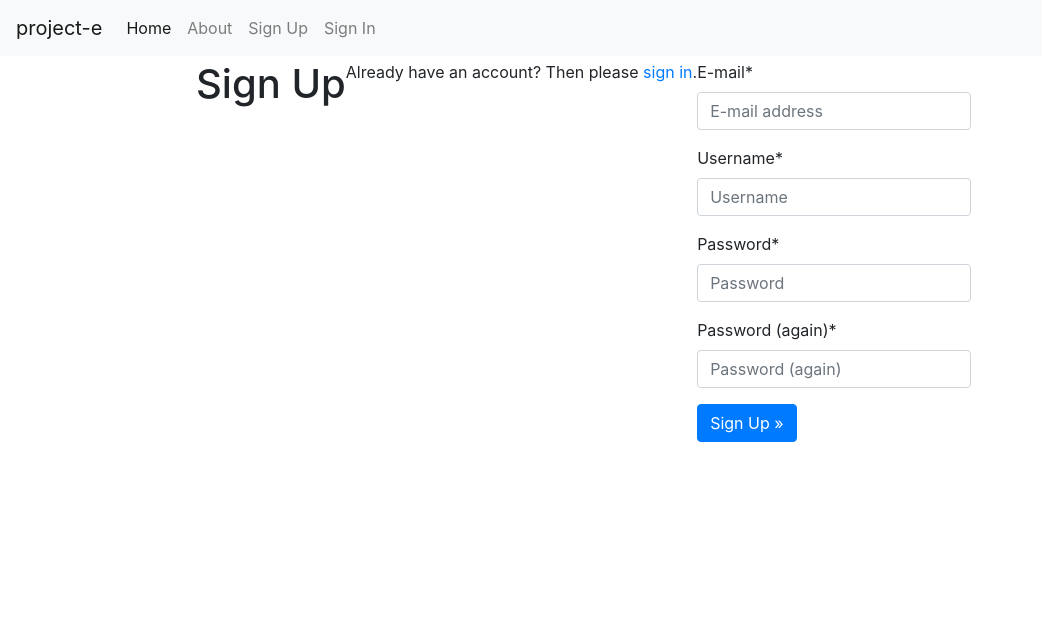
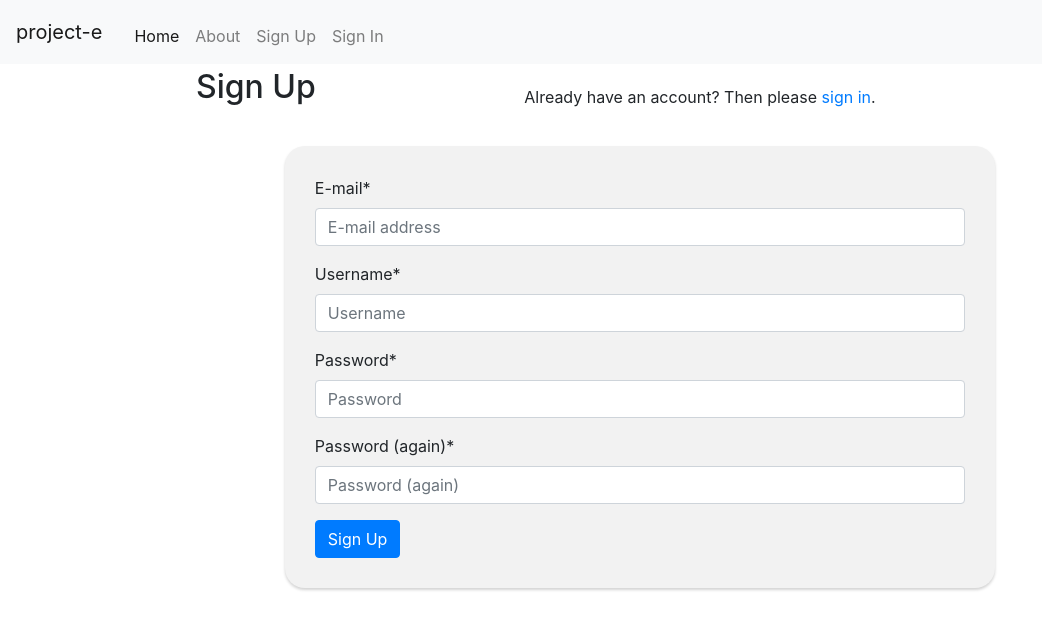
Before and after one commit to wdrescher/project-e, a Django app: page /accounts/signup/ in a window 1280 px wide. Shown: the top 630 px of the page, without its empty margins (0-1042 px from the left). Run offline with Django 3.2, Linux system fonts and the light colour scheme; some libraries are stand-ins or nearby versions.

Commit message:
refactor UI to update faster further on

```diff
--- a/project_e/static/css/project.min.css
+++ b/project_e/static/css/project.min.css
@@ -1 +1 @@
-.alert-debug{background-color:#fff;border-color:#d6e9c6;color:#000}.alert-error{background-color:#f2dede;border-color:#eed3d7;color:#b94a48}.base-content{margin:auto;display:-webkit-box;display:-ms-flexbox;display:flex;width:80%;-webkit-box-orient:horizontal;-webkit-box-direction:normal;-ms-flex-flow:row wrap;flex-flow:row wrap}
+.alert-debug{background-color:#fff;border-color:#d6e9c6;color:#000}.alert-error{background-color:#f2dede;border-color:#eed3d7;color:#b94a48}.base-content{margin:auto;width:80%;-webkit-box-orient:horizontal;-ms-flex-flow:row wrap;flex-flow:row wrap}.base-content,.form{display:-webkit-box;display:-ms-flexbox;display:flex;-webkit-box-direction:normal}.form{-webkit-box-orient:vertical;-ms-flex-flow:column wrap;flex-flow:column wrap}.form-header{-ms-flex-line-pack:start;align-content:flex-start;font-size:32px;margin-bottom:20px}.form-message{margin:auto;-ms-flex-line-pack:center;align-content:center;-webkit-box-pack:center;-ms-flex-pack:center;justify-content:center}.form-container{padding:30px;margin:20px auto;display:-webkit-box;display:-ms-flexbox;display:flex;-webkit-box-orient:vertical;-webkit-box-direction:normal;-ms-flex-flow:column wrap;flex-flow:column wrap;width:80%;-ms-flex-line-pack:center;align-content:center;border-radius:20px;background-color:#f2f2f2;-webkit-box-shadow:0 2px 3px #d3d3d3;box-shadow:0 2px 3px #d3d3d3}form{width:100%}ul{margin:.5rem}
--- a/project_e/static/sass/project.scss
+++ b/project_e/static/sass/project.scss
@@ -38,3 +38,40 @@
   width: 80%;
   flex-flow: row wrap;
 }
+
+.form {
+  display: flex;
+  flex-flow: column wrap;
+
+  &-header {
+    align-content: flex-start;
+    font-size: 32px;
+    margin-bottom: 20px;
+  }
+
+  &-message {
+    margin: auto;
+    align-content: center;
+    justify-content: center;
+  }
+
+  &-container {
+    padding: 30px;
+    margin: 20px auto;
+    display: flex;
+    flex-flow: column wrap;
+    width: 80%;
+    align-content: center;
+    border-radius: 20px;
+    background-color: #f2f2f2;
+    box-shadow: 0 2px 3px #d3d3d3;
+  }
+}
+
+form {
+  width: 100%;
+}
+
+ul {
+  margin: .5rem;
+}
--- a/project_e/templates/account/form.html
+++ b/project_e/templates/account/form.html
@@ -0,0 +1,17 @@
+{% extends "base.html" %}
+{% block title %}{% block head_title %}{% endblock head_title %}{% endblock title %}
+
+{% block inner %} {% endblock inner%}
+
+{% block content %}
+<div class="base-content">
+    <h1 class="form-header">{% block form_header %} {% endblock form_header %}</h1>
+    <p class="form-message">{% block form_message %}{% endblock form_message %}</p>
+    <div class="form-container">
+    {% block form %}{% endblock form %}
+    {% block actions%} {% endblock actions %}
+    </div>
+    {% block footer_message %}
+    {% endblock footer_message %}
+</div>
+{% endblock content %}
--- a/project_e/templates/account/signup.html
+++ b/project_e/templates/account/signup.html
@@ -1,22 +1,24 @@
-{% extends "account/base.html" %}
+{% extends "account/form.html" %}
 
 {% load i18n %}
 {% load crispy_forms_tags %}
 
-{% block head_title %}{% trans "Signup" %}{% endblock %}
+{% block head_title %}{% trans "Sign Up" %}{% endblock %}
 
-{% block inner %}
-<h1>{% trans "Sign Up" %}</h1>
+{% block form_header %} {% trans "Sign Up" %} {% endblock %}
+{% block form_message%} {% blocktrans %}Already have an account? Then please <a href="{{ login_url }}">sign in</a>.{% endblocktrans %}
+{% endblock %}
 
-<p>{% blocktrans %}Already have an account? Then please <a href="{{ login_url }}">sign in</a>.{% endblocktrans %}</p>
-
+{% block form %}
 <form class="signup" id="signup_form" method="post" action="{% url 'account_signup' %}">
   {% csrf_token %}
   {{ form|crispy }}
   {% if redirect_field_value %}
   <input type="hidden" name="{{ redirect_field_name }}" value="{{ redirect_field_value }}" />
   {% endif %}
-  <button class="btn btn-primary" type="submit">{% trans "Sign Up" %} &raquo;</button>
+{% endblock %}
+
+{% block actions %}
+  <button class="btn btn-primary" type="submit">{% trans "Sign Up" %}</button>
 </form>
-
 {% endblock %}
```
Also changed, not shown: project_e/static/css/project.css (+45 -0 lines), project_e/templates/account/login.html (+9 -8 lines), project_e/templates/account/logout.html (+6 -6 lines), project_e/templates/account/password_change.html (+8 -4 lines), project_e/templates/account/password_reset.html (+9 -3 lines), project_e/templates/account/password_reset_from_key.html (+12 -3 lines), project_e/templates/account/password_set.html (+9 -5 lines).
